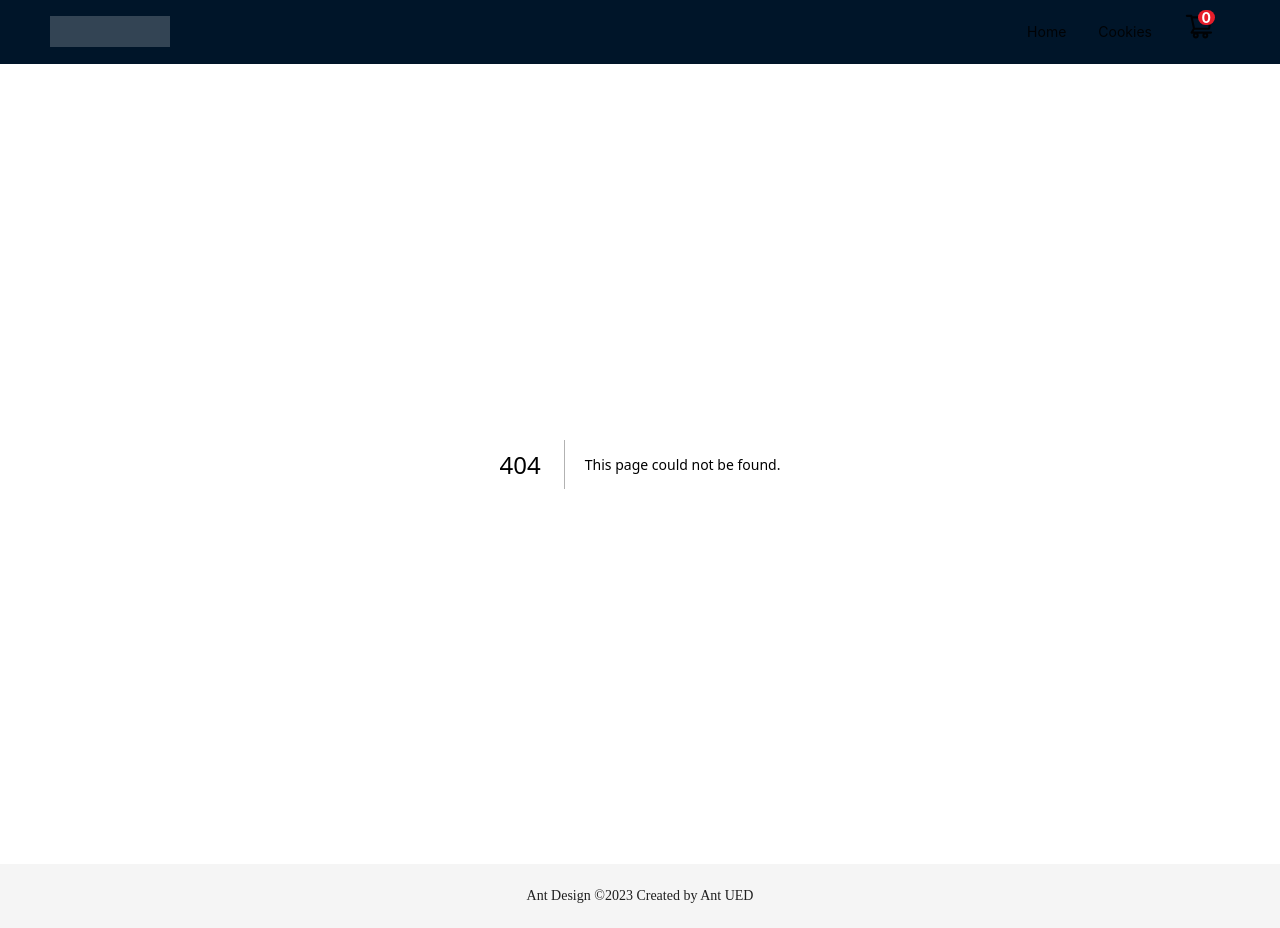
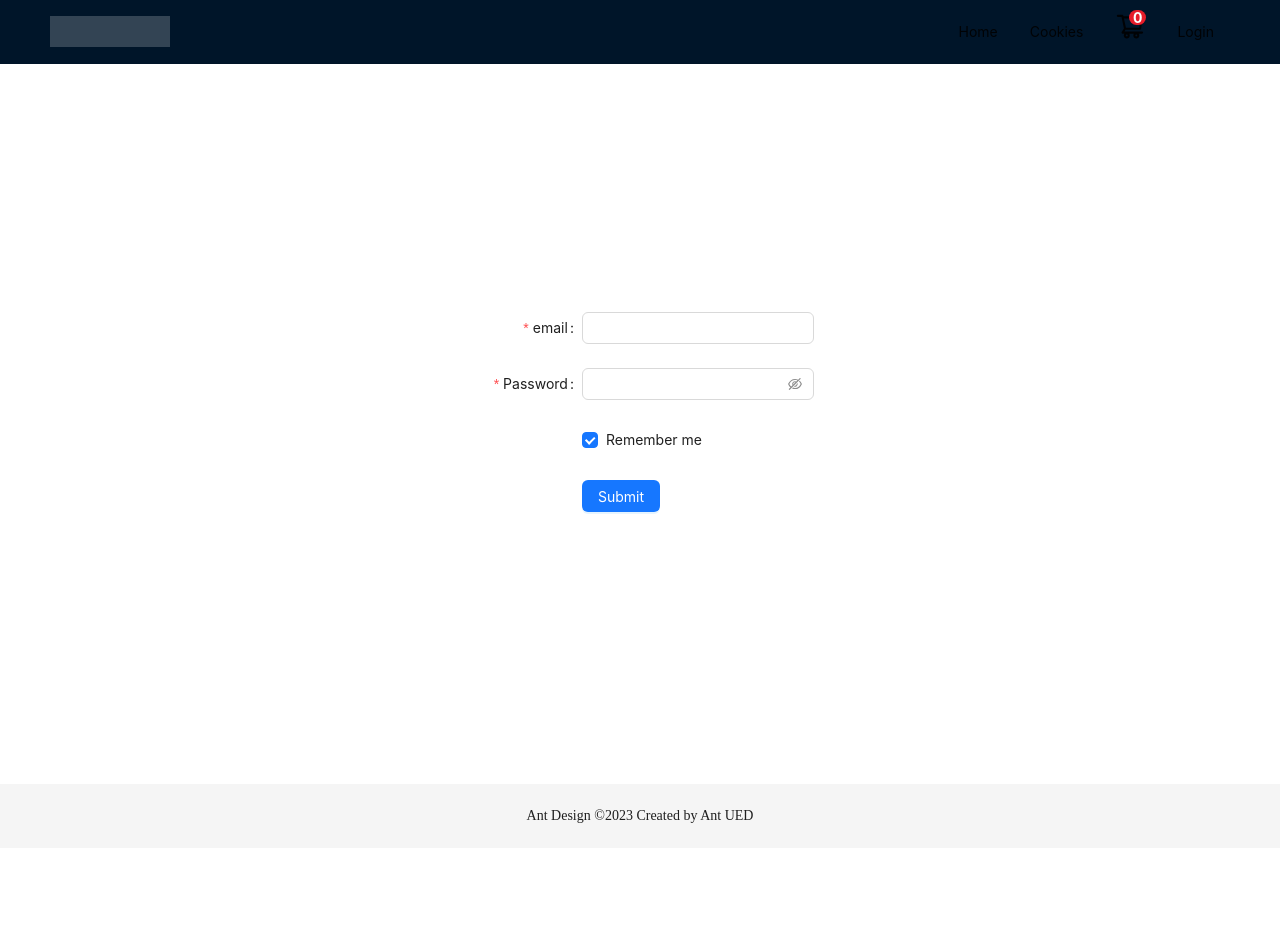
Before and after one commit to arsalan06/full-stack-resturant-application-in-Next-JS, a Next.js app: page /login in a window 1280 px wide. Before the commit this address had no page. After the commit the page ends 848 px from the top, so only its background shows below. Built offline with nearby package versions, Linux system fonts and the light colour scheme.

Commit message:
add user login and signup api and login with frontend complete

```diff
--- a/src/components/Topbar/Topbar.js
+++ b/src/components/Topbar/Topbar.js
@@ -60,14 +60,26 @@ const Topbar = () => {
         />
         {/* <Menu onClick={onClick} selectedKeys={[current]} mode="horizontal" items={items} align=/> */}
         <Menu style={centerStyle} mode="horizontal">
-          <Menu.Item> <Link href="/">Home</Link> </Menu.Item>
+          <Menu.Item>
+            {" "}
+            <Link href="/">Home</Link>{" "}
+          </Menu.Item>
           <Menu.Item> Cookies </Menu.Item>
           <Menu.Item>
             <Link href="/Cart">
-            <ShoppingCartOutlined  className={styles.Topbar_cart_icon} style={{
-              fontSize:"30px"
-            }}/> <span className={styles.Topbar_cart_icon_counter}>{quantity}</span>
+              <ShoppingCartOutlined
+                className={styles.Topbar_cart_icon}
+                style={{
+                  fontSize: "30px",
+                }}
+              />{" "}
+              <span className={styles.Topbar_cart_icon_counter}>
+                {quantity}
+              </span>
             </Link>
+          </Menu.Item>
+          <Menu.Item>
+            <Link href="/login">Login</Link>
           </Menu.Item>
         </Menu>
       </Header>
--- /dev/null
+++ b/src/models/User.js
@@ -0,0 +1,54 @@
+const mongoose = require("mongoose");
+const validator = require("validator");
+const bcrypt = require("bcryptjs");
+//name, email, photo, password, passwordConfirm
+
+const userSchema = new mongoose.Schema({
+  name: {
+    type: String,
+    required: [true, "please tell us your name"],
+  },
+  email: {
+    type: String,
+    required: [true, "Please tell us your email"],
+    unique: true,
+    lowercase: true,
+    validate: [validator.isEmail, "please provide valid email"],
+  },
+  photo: String,
+  password: {
+    type: String,
+    required: [true, "please provide a password"],
+    minlength: 8,
+    select: false,
+  },
+  confirmPassword: {
+    type: String,
+    required: [true, "please provide a comfirm password"],
+    validate: {
+      // This will only work on save
+      validator: function (el) {
+        return el === this.password;
+      },
+      message: "passwords are not same!",
+    },
+  },
+});
+userSchema.pre("save", async function (next) {
+  // this only run this function when password update or modified
+  if (!this.isModified("password")) return next();
+
+  //Hash password
+  this.password = await bcrypt.hash(this.password, 12);
+  this.confirmPassword = undefined;
+  next();
+});
+userSchema.methods.correctPassword = async function (
+  candidatePassword,
+  userPassword
+) {
+  return await bcrypt.compare(candidatePassword, userPassword);
+};
+// const User = mongoose.model("User", userSchema);
+module.exports = mongoose.models.User || mongoose.model("User", userSchema);
+// module.exports = User;
--- /dev/null
+++ b/src/pages/api/user/login.js
@@ -0,0 +1,51 @@
+// Next.js API route support: https://nextjs.org/docs/api-routes/introduction
+import dbConnect from "@/util/mongoos";
+import User from "../../../models/User";
+const jwt = require("jsonwebtoken");
+const signToken = (id) => {
+  // console.log("signToken");
+  // console.log("signToken");
+  const setId = id.toString();
+  // console.log(setId);
+  return jwt.sign({ setId }, process.env.JWT_SECRET, {
+    expiresIn: process.env.JWT_EXPIRES_IN,
+  });
+};
+export default async function handler(req, res) {
+  const { method } = req;
+  dbConnect();
+  if (method === "POST") {
+    const { email, password } = req.body;
+    // 1) Check if email or passord is not exist
+    console.log(req.body);
+
+    try {
+      if (!email || !password) {
+        console.log("please provide email or password");
+      } else if (email && password) {
+        const user = await User.findOne({ email }).select("+password");
+        // console.log(user);
+        const correct = await user.correctPassword(password, user.password);
+        console.log(correct)
+        if (user == null || user == undefined || !correct) {
+          console.log("please provide valid email or password");
+        } else {
+          const token = signToken(user._id);
+          console.log("signToken(user._id)");
+          console.log("signToken(user._id)");
+          console.log("signToken(user._id)");
+          console.log(signToken(user._id));
+
+          res.status(200).json({
+            status: "success",
+            token,
+            // data: {},
+          });
+        }
+      }
+      // res.status(200).json(products);
+    } catch (err) {
+      res.status(500).json(err);
+    }
+  }
+}
--- /dev/null
+++ b/src/pages/api/user/signup.js
@@ -0,0 +1,24 @@
+// Next.js API route support: https://nextjs.org/docs/api-routes/introduction
+import dbConnect from "@/util/mongoos";
+import User from "../../../models/User";
+export default async function handler(req, res) {
+  const { method } = req;
+//   console.log(req.body)
+  dbConnect();
+  if (method === "GET") {
+    try {
+      const products = await Product.find();
+      res.status(200).json(products);
+    } catch (err) {
+      res.status(500).json(err);
+    }
+  }
+  if (method === "POST") {
+    try {
+      const newUser = await User.create(req.body);
+      res.status(200).json(newUser);
+    } catch (err) {
+      res.status(500).json(err);
+    }
+  }
+}
--- /dev/null
+++ b/src/pages/login.js
@@ -0,0 +1,100 @@
+import React from "react";
+import styles from "@/styles/Login.module.css";
+import { Button, Checkbox, Form, Input } from "antd";
+import axios from "axios";
+import Cookies from "js-cookie";
+import { useRouter } from "next/router";
+const login = () => {
+  const router = useRouter();
+  const onFinish = (values) => {
+    console.log("Success:", values);
+    axios
+      .post("http://localhost:3000/api/user/login", {
+        email: values.email,
+        password: values.password,
+      })
+      .then((res) => {
+        console.log(res);
+        Cookies.set("token", res.data.token);
+        router.push("/")
+      })
+      .catch((err) => {
+        console.log(err);
+      });
+  };
+  const onFinishFailed = (errorInfo) => {
+    console.log("Failed:", errorInfo);
+  };
+  return (
+    <div className={styles.mainContainer}>
+      <Form
+        name="basic"
+        labelCol={{
+          span: 8,
+        }}
+        wrapperCol={{
+          span: 16,
+        }}
+        style={{
+          maxWidth: 600,
+        }}
+        initialValues={{
+          remember: true,
+        }}
+        onFinish={onFinish}
+        onFinishFailed={onFinishFailed}
+        autoComplete="off"
+      >
+        <Form.Item
+          label="email"
+          name="email"
+          rules={[
+            {
+              required: true,
+              message: "Please input your username!",
+            },
+          ]}
+        >
+          <Input />
+        </Form.Item>
+
+        <Form.Item
+          label="Password"
+          name="password"
+          rules={[
+            {
+              required: true,
+              message: "Please input your password!",
+            },
+          ]}
+        >
+          <Input.Password />
+        </Form.Item>
+
+        <Form.Item
+          name="remember"
+          valuePropName="checked"
+          wrapperCol={{
+            offset: 8,
+            span: 16,
+          }}
+        >
+          <Checkbox>Remember me</Checkbox>
+        </Form.Item>
+
+        <Form.Item
+          wrapperCol={{
+            offset: 8,
+            span: 16,
+          }}
+        >
+          <Button type="primary" htmlType="submit">
+            Submit
+          </Button>
+        </Form.Item>
+      </Form>
+    </div>
+  );
+};
+
+export default login;
--- /dev/null
+++ b/src/styles/Login.module.css
@@ -0,0 +1,7 @@
+.mainContainer{
+    width: 100%;
+    height: 90vh;
+    display: flex;
+    justify-content: center;
+    align-items: center;
+}
```
Also changed, not shown: package.json (+8 -2 lines), 1 other file (tests, documents, lock files or other folders).
